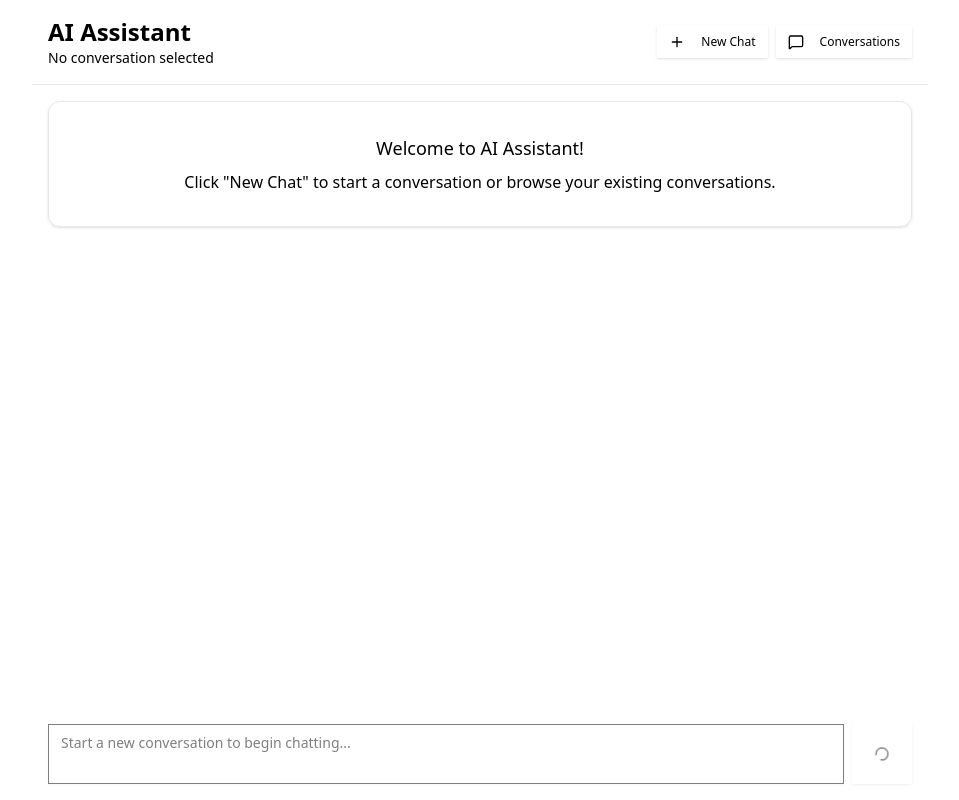
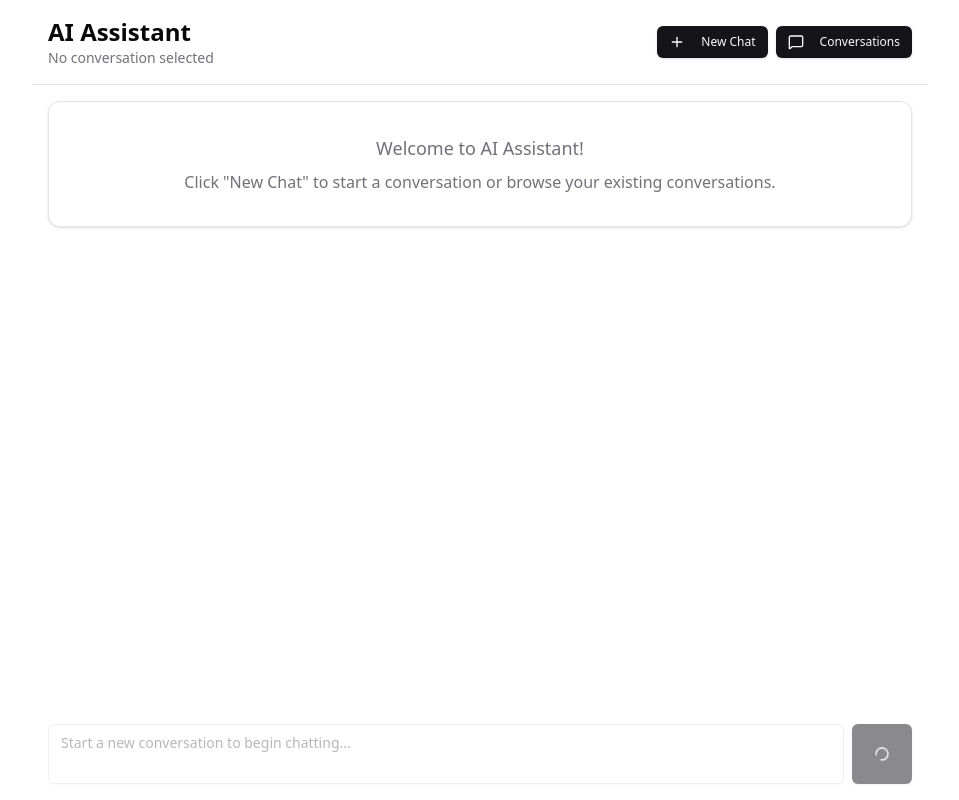
Before and after one commit to anny-whatever/contextSynthesis, a React (Vite) app in the folder client/: page / in a window 1280 px wide. Shown: the whole page, without its empty margins (160-1119 px from the left). Built offline with nearby package versions, Linux system fonts and the light colour scheme.

Commit message:
style(ui): update textarea background and add tailwind color variables
- Change textarea background from transparent to bg-background
- Uncomment and define root and dark theme color variables
- Add chart color variables for both themes

```diff
--- a/client/src/components/ui/textarea.tsx
+++ b/client/src/components/ui/textarea.tsx
@@ -9,7 +9,7 @@
   return (
     <textarea
       className={cn(
-        "flex min-h-[60px] w-full rounded-md border border-input bg-transparent px-3 py-2 text-base shadow-sm placeholder:text-muted-foreground focus-visible:outline-none focus-visible:ring-1 focus-visible:ring-ring disabled:cursor-not-allowed disabled:opacity-50 md:text-sm",
+        "flex min-h-[60px] w-full rounded-md border border-input bg-background px-3 py-2 text-base shadow-sm placeholder:text-muted-foreground focus-visible:outline-none focus-visible:ring-1 focus-visible:ring-ring disabled:cursor-not-allowed disabled:opacity-50 md:text-sm",
         className
       )}
       ref={ref}
--- a/client/src/index.css
+++ b/client/src/index.css
@@ -2,8 +2,33 @@
 @tailwind components;
 @tailwind utilities;
 
-/* @layer base {
+@layer base {
   :root {
+    --background: 0 0% 100%;
+    --foreground: 240 10% 3.9%;
+    --card: 0 0% 100%;
+    --card-foreground: 240 10% 3.9%;
+    --popover: 0 0% 100%;
+    --popover-foreground: 240 10% 3.9%;
+    --primary: 240 9% 9%;
+    --primary-foreground: 0 0% 98%;
+    --secondary: 240 4.8% 95.9%;
+    --secondary-foreground: 240 5.9% 10%;
+    --muted: 240 4.8% 95.9%;
+    --muted-foreground: 240 3.8% 46.1%;
+    --accent: 240 4.8% 95.9%;
+    --accent-foreground: 240 5.9% 10%;
+    --destructive: 0 84.2% 60.2%;
+    --destructive-foreground: 0 0% 98%;
+    --border: 240 5.9% 90%;
+    --input: 240 5.9% 90%;
+    --ring: 240 5.9% 10%;
+    --chart-1: 12 76% 61%;
+    --chart-2: 173 58% 39%;
+    --chart-3: 197 37% 24%;
+    --chart-4: 43 74% 66%;
+    --chart-5: 27 87% 67%;
+    --radius: 0.5rem;
     --sidebar-background: 0 0% 98%;
     --sidebar-foreground: 240 5.3% 26.1%;
     --sidebar-primary: 240 5.9% 10%;
@@ -11,9 +36,34 @@
     --sidebar-accent: 240 4.8% 95.9%;
     --sidebar-accent-foreground: 240 5.9% 10%;
     --sidebar-border: 220 13% 91%;
-    --sidebar-ring: 217.2 91.2% 59.8%
+    --sidebar-ring: 217.2 91.2% 59.8%;
   }
+
   .dark {
+    --background: 240 10% 3.9%;
+    --foreground: 0 0% 98%;
+    --card: 240 10% 3.9%;
+    --card-foreground: 0 0% 98%;
+    --popover: 240 10% 3.9%;
+    --popover-foreground: 0 0% 98%;
+    --primary: 0 0% 98%;
+    --primary-foreground: 240 5.9% 10%;
+    --secondary: 240 3.7% 15.9%;
+    --secondary-foreground: 0 0% 98%;
+    --muted: 240 3.7% 15.9%;
+    --muted-foreground: 240 5% 64.9%;
+    --accent: 240 3.7% 15.9%;
+    --accent-foreground: 0 0% 98%;
+    --destructive: 0 62.8% 30.6%;
+    --destructive-foreground: 0 0% 98%;
+    --border: 240 3.7% 15.9%;
+    --input: 240 3.7% 15.9%;
+    --ring: 240 4.9% 83.9%;
+    --chart-1: 220 70% 50%;
+    --chart-2: 160 60% 45%;
+    --chart-3: 30 80% 55%;
+    --chart-4: 280 65% 60%;
+    --chart-5: 340 75% 55%;
     --sidebar-background: 240 5.9% 10%;
     --sidebar-foreground: 240 4.8% 95.9%;
     --sidebar-primary: 224.3 76.3% 48%;
@@ -21,7 +71,7 @@
     --sidebar-accent: 240 3.7% 15.9%;
     --sidebar-accent-foreground: 240 4.8% 95.9%;
     --sidebar-border: 240 3.7% 15.9%;
-    --sidebar-ring: 217.2 91.2% 59.8%
+    --sidebar-ring: 217.2 91.2% 59.8%;
   }
 }
 
@@ -32,4 +82,4 @@
   body {
     @apply bg-background text-foreground;
   }
-} */
+}
```
